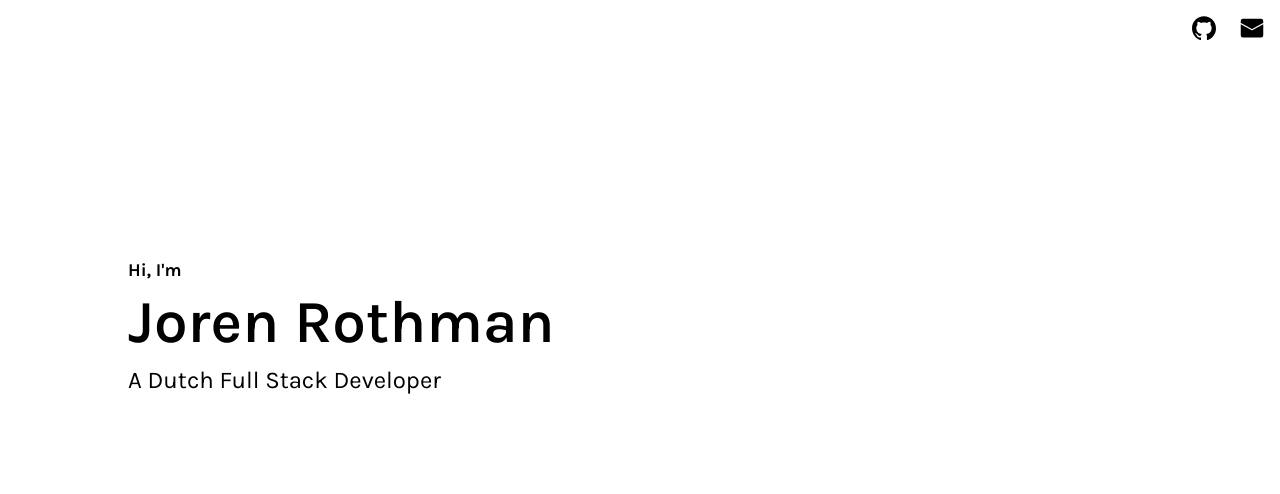
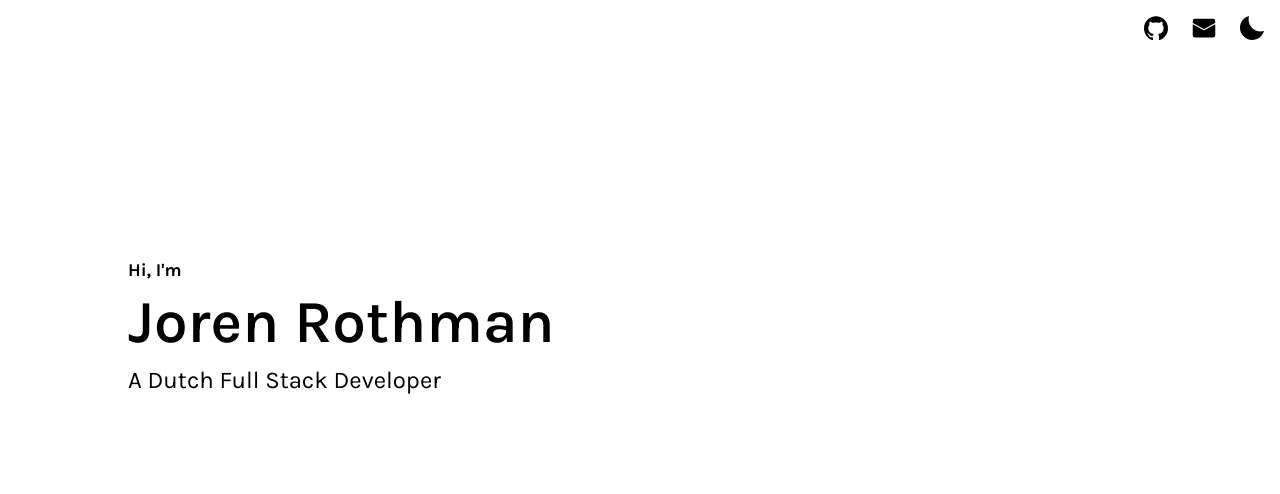
Before and after one commit to JorenRothman/portfolio-site, a Next.js app: page / in a window 1280 px wide. Shown: the top 494 px of the page. Built offline with nearby package versions, Linux system fonts and the light colour scheme.

Commit message:
Added dark mode

```diff
--- a/src/app/_components/Header.tsx
+++ b/src/app/_components/Header.tsx
@@ -1,11 +1,9 @@
 export default function Header() {
     return (
-        <header className="flex flex-col justify-end w-full bg-white text-balance pt-64 pb-12">
+        <header className="flex flex-col justify-end w-full text-balance pt-64 pb-12">
             <div className="c-container ">
                 <p className="text-lg font-bold mb-2">Hi, I&apos;m</p>
-                <h1 className="text-6xl font-semibold text-black mb-3">
-                    Joren Rothman
-                </h1>
+                <h1 className="text-6xl font-semibold mb-3">Joren Rothman</h1>
                 <h2 className="text-2xl">A Dutch Full Stack Developer</h2>
             </div>
         </header>
--- a/src/app/_components/Projects.tsx
+++ b/src/app/_components/Projects.tsx
@@ -1,5 +1,3 @@
-import { useCallback } from 'react';
-
 type Project = {
     title: string;
     description: string;
@@ -33,14 +31,14 @@ const projects: Project[] = [
 export default function Projects() {
     return (
         <div className="c-container my-16">
-            <h2 className="mb-4 text-4xl font-semibold border-b-2 border-black py-6 sticky top-0 bg-white">
+            <h2 className="mb-4 text-4xl font-semibold border-b-2 border-black py-6 sticky top-0 bg-white dark:bg-black dark:text-white dark:border-white">
                 Projects
             </h2>
 
             <div>
                 {projects.map((project, i) => (
                     <div
-                        className="py-4 px-4 group even:bg-black even:text-white"
+                        className="py-4 px-4 group even:bg-black even:text-white dark:even:text-black dark:even:bg-white"
                         key={i}
                     >
                         <h3 className="text-2xl mb-2 font-semibold">
@@ -69,7 +67,7 @@ export default function Projects() {
                                         <path
                                             d="M12 .297C5.37.297 0 5.667 0 12.297c0 5.48 3.438 10.122 8.207 11.773.6.11.82-.258.82-.577 0-.285-.01-1.04-.015-2.04-3.338.724-4.042-1.61-4.042-1.61-.547-1.39-1.335-1.76-1.335-1.76-1.09-.745.083-.73.083-.73 1.205.085 1.838 1.236 1.838 1.236 1.07 1.835 2.807 1.305 3.49.997.108-.776.42-1.305.76-1.605-2.665-.303-5.466-1.332-5.466-5.93 0-1.31.465-2.38 1.235-3.22-.135-.303-.54-1.523.105-3.176 0 0 1.005-.322 3.3 1.23.96-.267 1.98-.4 3-.405 1.02.005 2.04.138 3 .405 2.28-1.552 3.285-1.23 3.285-1.23.645 1.653.24 2.873.12 3.176.765.84 1.23 1.91 1.23 3.22 0 4.61-2.805 5.625-5.475 5.92.42.36.81 1.096.81 2.22 0 1.605-.015 2.895-.015 3.285 0 .315.21.69.825.57C20.565 22.41 24 17.77 24 12.297 24 5.667 18.63.297 12 .297z"
                                             fill="#000000"
-                                            className="group-even:fill-white"
+                                            className="group-even:fill-white dark:group-even:fill-black dark:fill-white"
                                         />
                                     </svg>
                                 </a>
--- a/src/app/_components/Resume.tsx
+++ b/src/app/_components/Resume.tsx
@@ -1,7 +1,7 @@
 export default function Resume() {
     return (
         <div className="c-container my-8">
-            <h2 className="text-4xl font-semibold border-b-2 border-black py-6 sticky top-0 bg-white">
+            <h2 className="text-4xl font-semibold border-b-2 border-black py-6 sticky top-0 bg-white dark:bg-black dark:text-white dark:border-white">
                 Resume
             </h2>
             <div className="grid sm:grid-cols-2 gap-12 mt-6 ">
--- a/src/app/layout.tsx
+++ b/src/app/layout.tsx
@@ -1,7 +1,9 @@
 import type { Metadata } from 'next';
+
 import { Karla } from 'next/font/google';
 import './globals.css';
 import Script from 'next/script';
+import Providers from '@/components/Providers';
 
 const primaryFont = Karla({ subsets: ['latin'] });
 
@@ -16,9 +18,9 @@ export default function RootLayout({
     children: React.ReactNode;
 }>) {
     return (
-        <html lang="en">
+        <html lang="en" suppressHydrationWarning>
             <body className={primaryFont.className}>
-                {children}
+                <Providers>{children}</Providers>
                 <Script
                     src="https://stats.jorenrothman.nl/script.js"
                     data-website-id="01f84d9c-3a08-4b97-9402-0a9c25d4294c"
--- a/src/app/page.tsx
+++ b/src/app/page.tsx
@@ -5,13 +5,13 @@ import SiteHeader from '@/components/SiteHeader';
 
 export default function Home() {
     return (
-        <>
+        <div className="text-black dark:text-white dark:bg-black">
             <SiteHeader />
             <main className="">
                 <Header />
                 <Resume />
                 <Projects />
             </main>
-        </>
+        </div>
     );
 }
--- /dev/null
+++ b/src/components/ColourSwitcher.tsx
@@ -0,0 +1,75 @@
+'use client';
+
+import { useTheme } from 'next-themes';
+
+function Sun() {
+    return (
+        <svg
+            height={24}
+            width={24}
+            viewBox="0 0 32 32"
+            xmlns="http://www.w3.org/2000/svg"
+        >
+            <g
+                fill="#fff"
+                stroke="#fff"
+                strokeLinecap="square"
+                strokeLinejoin="miter"
+                strokeMiterlimit="10"
+                strokeWidth="2"
+            >
+                <line fill="none" x1="1" x2="3" y1="16" y2="16" />
+                <line fill="none" x1="5.4" x2="6.8" y1="5.4" y2="6.8" />
+                <line fill="none" x1="16" x2="16" y1="1" y2="3" />
+                <line fill="none" x1="26.6" x2="25.2" y1="5.4" y2="6.8" />
+                <line fill="none" x1="31" x2="29" y1="16" y2="16" />
+                <line fill="none" x1="26.6" x2="25.2" y1="26.6" y2="25.2" />
+                <line fill="none" x1="16" x2="16" y1="31" y2="29" />
+                <line fill="none" x1="5.4" x2="6.8" y1="26.6" y2="25.2" />
+                <circle cx="16" cy="16" fill="none" r="8" stroke="#fff" />
+            </g>
+        </svg>
+    );
+}
+
+function Moon() {
+    return (
+        <svg
+            height={24}
+            width={24}
+            viewBox="0 0 16 16"
+            xmlns="http://www.w3.org/2000/svg"
+        >
+            <g fill="#000">
+                <path
+                    d="M6,0C2.5,0.9,0,4.1,0,7.9C0,12.4,3.6,16,8.1,16c3.8,0,6.9-2.5,7.9-6C9.9,11.7,4.3,6.1,6,0z"
+                    fill="#000"
+                />
+            </g>
+        </svg>
+    );
+}
+
+export default function ColourSwitcher() {
+    const { theme, setTheme } = useTheme();
+
+    const toggleTheme = () => {
+        if (theme === 'dark') {
+            setTheme('light');
+        } else {
+            setTheme('dark');
+        }
+    };
+
+    const isDark = theme === 'dark';
+
+    return (
+        <button
+            aria-label={`Switch to ${theme === 'dark' ? 'light' : 'dark'} mode`}
+            onClick={toggleTheme}
+            className="w-6 h-6 relative"
+        >
+            {isDark ? <Sun /> : <Moon />}
+        </button>
+    );
+}
--- /dev/null
+++ b/src/components/Providers.tsx
@@ -0,0 +1,9 @@
+'use client';
+
+import { ThemeProvider } from 'next-themes';
+
+export default function Providers({
+    children,
+}: Readonly<{ children: React.ReactNode }>) {
+    return <ThemeProvider attribute="class">{children}</ThemeProvider>;
+}
--- a/src/components/SiteHeader.tsx
+++ b/src/components/SiteHeader.tsx
@@ -1,3 +1,5 @@
+import ColourSwitcher from '@/components/ColourSwitcher';
+
 export default function SiteHeader() {
     return (
         <div className="p-4 fixed top-0 right-0 flex gap-6 z-10">
@@ -17,7 +19,7 @@ export default function SiteHeader() {
                     <path
                         d="M12 .297C5.37.297 0 5.667 0 12.297c0 5.48 3.438 10.122 8.207 11.773.6.11.82-.258.82-.577 0-.285-.01-1.04-.015-2.04-3.338.724-4.042-1.61-4.042-1.61-.547-1.39-1.335-1.76-1.335-1.76-1.09-.745.083-.73.083-.73 1.205.085 1.838 1.236 1.838 1.236 1.07 1.835 2.807 1.305 3.49.997.108-.776.42-1.305.76-1.605-2.665-.303-5.466-1.332-5.466-5.93 0-1.31.465-2.38 1.235-3.22-.135-.303-.54-1.523.105-3.176 0 0 1.005-.322 3.3 1.23.96-.267 1.98-.4 3-.405 1.02.005 2.04.138 3 .405 2.28-1.552 3.285-1.23 3.285-1.23.645 1.653.24 2.873.12 3.176.765.84 1.23 1.91 1.23 3.22 0 4.61-2.805 5.625-5.475 5.92.42.36.81 1.096.81 2.22 0 1.605-.015 2.895-.015 3.285 0 .315.21.69.825.57C20.565 22.41 24 17.77 24 12.297 24 5.667 18.63.297 12 .297z"
                         fill="#000000"
-                        className="group-even:fill-white"
+                        className="dark:fill-white"
                     />
                 </svg>
             </a>
@@ -33,15 +35,21 @@ export default function SiteHeader() {
                     width="24"
                     height="24"
                 >
-                    <g fill="#000000">
+                    <g fill="#000000" className="dark:fill-white">
                         <path
                             d="M33.933,37.5a4.006,4.006,0,0,1-3.867,0L2,22.017V51a6.006,6.006,0,0,0,6,6H56a6.006,6.006,0,0,0,6-6V22.017Z"
                             fill="#000000"
+                            className="dark:fill-white"
                         ></path>
-                        <path d="M56,7H8a6.006,6.006,0,0,0-6,6v5a1,1,0,0,0,.517.876l29,16a1,1,0,0,0,.966,0l29-16A1,1,0,0,0,62,18V13A6.006,6.006,0,0,0,56,7Z"></path>
+                        <path
+                            className="dark:fill-white"
+                            d="M56,7H8a6.006,6.006,0,0,0-6,6v5a1,1,0,0,0,.517.876l29,16a1,1,0,0,0,.966,0l29-16A1,1,0,0,0,62,18V13A6.006,6.006,0,0,0,56,7Z"
+                        ></path>
                     </g>
                 </svg>
             </a>
+
+            <ColourSwitcher />
         </div>
     );
 }
--- a/tailwind.config.ts
+++ b/tailwind.config.ts
@@ -1,6 +1,7 @@
 import type { Config } from 'tailwindcss';
 
 const config: Config = {
+    darkMode: 'class',
     content: [
         './src/pages/**/*.{js,ts,jsx,tsx,mdx}',
         './src/components/**/*.{js,ts,jsx,tsx,mdx}',
```
Also changed, not shown: package.json (+6 -5 lines), 1 other file (tests, documents, lock files or other folders).
